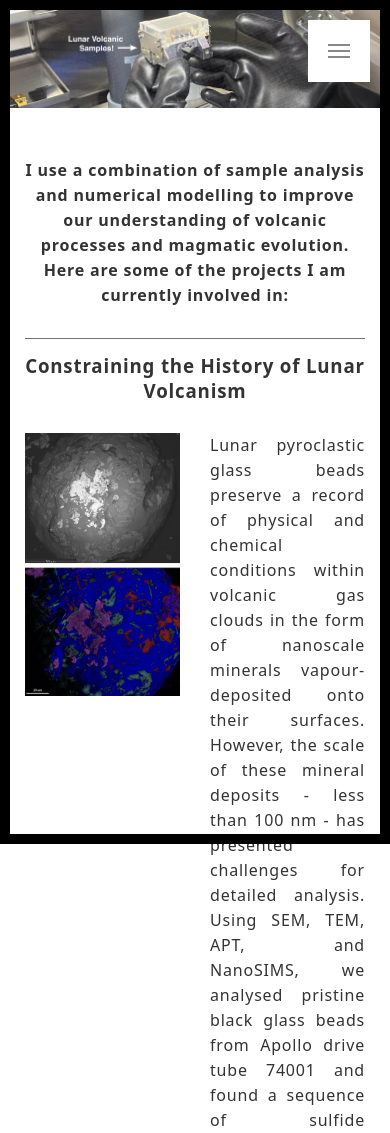
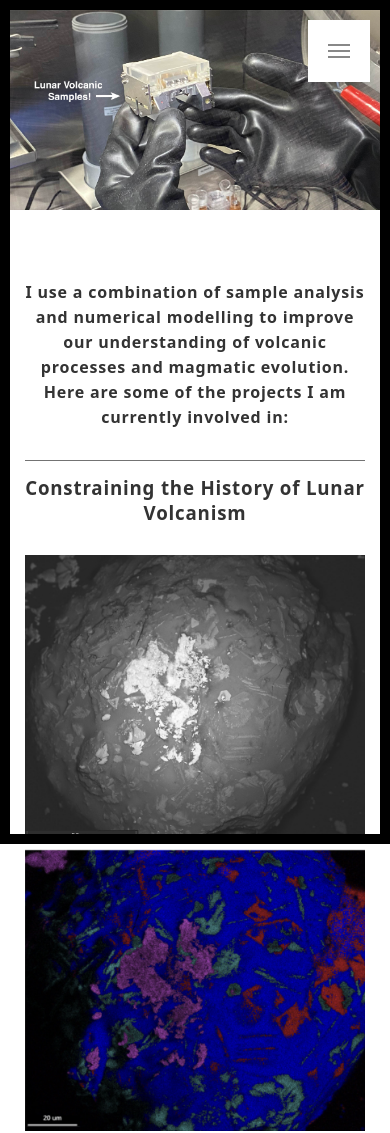
Before and after one commit to TomWilliamsBrown/TomWilliamsBrown.github.io, an Eleventy site: page src/research.html in a window 390 px wide. Shown: the top 1133 px of the page. Built offline with nearby package versions, Linux system fonts and the light colour scheme; Eleventy itself is replaced by a stand-in of ours; files that its build step writes are made by us from their sources.

Commit message:
Optimised for mobile

```diff
--- a/src/css/styles.css
+++ b/src/css/styles.css
@@ -443,7 +443,15 @@ blockquote small, blockquote .small { color: black; font-weight: normal; font-si
   background-size: cover;
   width: 100vw;
   height: 25vw;
+  min-height: 200px;
   margin-bottom: -5vw;
+}
+
+@media (max-width: 767px) {
+  .research-hero { margin-bottom: 0; }
+  .align-items-center > [class*="col-"] img {
+    margin-bottom: 20px;
+  }
 }
 
 /* ==========================================================================
--- a/src/research.html
+++ b/src/research.html
@@ -25,11 +25,11 @@ permalink: /research/
             </div>
 
             <div class="row align-items-center">
-              <div class="col-xs-6 col-md-4">
+              <div class="col-xs-12 col-md-4">
                 <img src="/assets/images/BeadImmersionImage.jpg" class="img-responsive" alt="Bead immersion image"
                   loading="lazy">
               </div>
-              <div class="col-xs-6 col-md-8" style="text-align: justify;">
+              <div class="col-xs-12 col-md-8" style="text-align: justify;">
                 <p>Lunar pyroclastic glass beads preserve a record of physical and chemical conditions within volcanic
                   gas clouds in the form of nanoscale minerals vapour-deposited onto their surfaces. However, the scale
                   of these mineral deposits - less than 100 nm - has presented challenges for detailed analysis. Using
@@ -61,11 +61,11 @@ permalink: /research/
                 <h3>Bubble-Melt Separation in Basaltic Magmas: Constraints on MORB-OIB Noble Gas Disequilibrium</h3>
               </div>
 
-              <div class="col-xs-6 col-md-4">
+              <div class="col-xs-12 col-md-4">
                 <img src="/assets/images/NobleBubble2.png" class="img-responsive" alt="Bead immersion image"
                   loading="lazy">
               </div>
-              <div class="col-xs-6 col-md-8" style="text-align: justify;">
+              <div class="col-xs-12 col-md-8" style="text-align: justify;">
                 <p>Noble gas concentrations in ocean island basalts (OIB) and mid-ocean ridge basalts (MORB) are
                   affected by degassing processes, obscuring their pre-eruptive characteristics. Although it is common
                   to correct for degassing by assuming near-equilibrium partitioning between melt and vapour, kinetic
```
Also changed, not shown: 2 other files.
